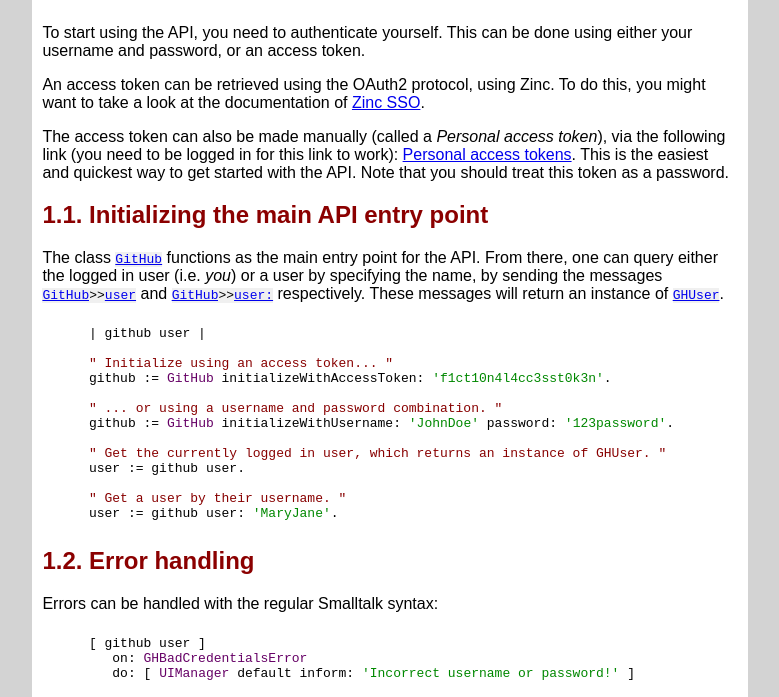
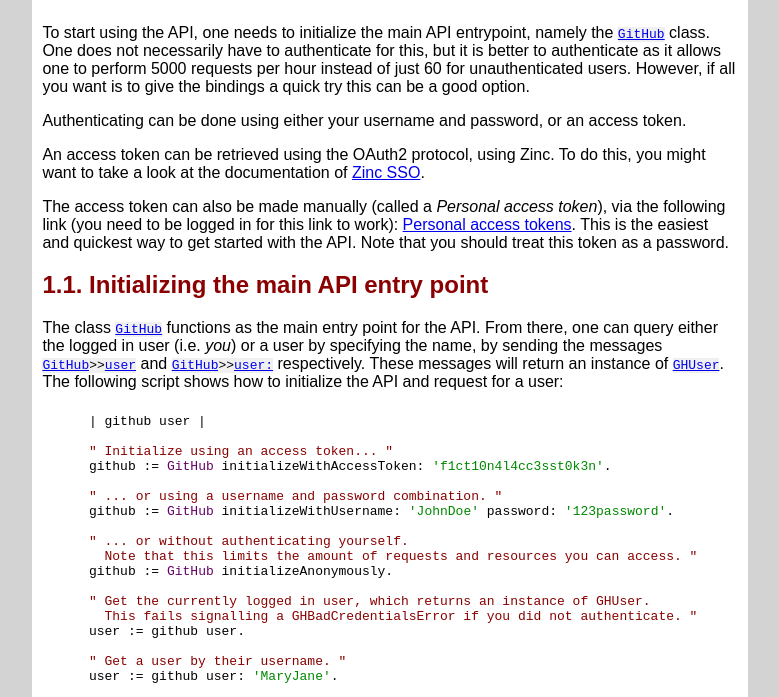
Before and after one commit to guillep/GitHub, a plain HTML site: page html-chap/getting-started.html in a window 1280 px wide. Shown: the part 50-747 px from the top of the page, without its empty margins (250-1029 px from the left). Drawn offline with Linux system fonts and the light colour scheme.

Commit message:
Build documentation.

```diff
--- a/html-chap/getting-started.html
+++ b/html-chap/getting-started.html
@@ -23,7 +23,10 @@
 <h1>Getting started</h1>
 <a id="getting-started"></a>
 <p>
-To start using the API, you need to authenticate yourself. This can be done using either your username and password, or an access token.
+To start using the API, one needs to initialize the main API entrypoint, namely the <code><a href="https://github.com/Balletie/GitHub/tree/master/GitHub.package/GitHub.class/README.md">GitHub</a></code> class. One does not necessarily have to authenticate for this, but it is better to authenticate as it allows one to perform 5000 requests per hour instead of just 60 for unauthenticated users. However, if all you want is to give the bindings a quick try this can be a good option.
+</p>
+<p>
+Authenticating can be done using either your username and password, or an access token.
 </p>
 <p>
 An access token can be retrieved using the OAuth2 protocol, using Zinc. To do this, you might want to take a look at the documentation of <a href="https://github.com/svenvc/docs/blob/master/zinc/zinc-sso-paper.md">Zinc SSO</a>.
@@ -35,7 +38,7 @@
 <h2>1.1. Initializing the main API entry point</h2>
 
 <p>
-The class <code><a href="https://github.com/Balletie/GitHub/tree/master/GitHub.package/GitHub.class/README.md">GitHub</a></code> functions as the main entry point for the API. From there, one can query either the logged in user (i.e. <em>you</em>) or a user by specifying the name, by sending the messages <code><a href="https://github.com/Balletie/GitHub/tree/master/GitHub.package/GitHub.class/README.md">GitHub</a></code><code>&gt;&gt;</code><code><a href="https://github.com/Balletie/GitHub/tree/master/GitHub-Users.package/GitHub.extension/instance/user.st">user</a></code> and <code><a href="https://github.com/Balletie/GitHub/tree/master/GitHub.package/GitHub.class/README.md">GitHub</a></code><code>&gt;&gt;</code><code><a href="https://github.com/Balletie/GitHub/tree/master/GitHub-Users.package/GitHub.extension/instance/user..st">user:</a></code> respectively. These messages will return an instance of <code><a href="https://github.com/Balletie/GitHub/tree/master/GitHub-Users.package/GHUser.class/README.md">GHUser</a></code>.
+The class <code><a href="https://github.com/Balletie/GitHub/tree/master/GitHub.package/GitHub.class/README.md">GitHub</a></code> functions as the main entry point for the API. From there, one can query either the logged in user (i.e. <em>you</em>) or a user by specifying the name, by sending the messages <code><a href="https://github.com/Balletie/GitHub/tree/master/GitHub.package/GitHub.class/README.md">GitHub</a></code><code>&gt;&gt;</code><code><a href="https://github.com/Balletie/GitHub/tree/master/GitHub-Users.package/GitHub.extension/instance/user.st">user</a></code> and <code><a href="https://github.com/Balletie/GitHub/tree/master/GitHub.package/GitHub.class/README.md">GitHub</a></code><code>&gt;&gt;</code><code><a href="https://github.com/Balletie/GitHub/tree/master/GitHub-Users.package/GitHub.extension/instance/user..st">user:</a></code> respectively. These messages will return an instance of <code><a href="https://github.com/Balletie/GitHub/tree/master/GitHub-Users.package/GHUser.class/README.md">GHUser</a></code>. The following script shows how to initialize the API and request for a user:
 </p>
 <figure><pre><code class="smalltalk">| github user |
 
@@ -45,7 +48,12 @@
 &quot; ... or using a username and password combination. &quot;
 github := GitHub initializeWithUsername: 'JohnDoe' password: '123password'.
 
-&quot; Get the currently logged in user, which returns an instance of GHUser. &quot;
+&quot; ... or without authenticating yourself.
+  Note that this limits the amount of requests and resources you can access. &quot;
+github := GitHub initializeAnonymously.
+
+&quot; Get the currently logged in user, which returns an instance of GHUser.
+  This fails signalling a GHBadCredentialsError if you did not authenticate. &quot;
 user := github user.
 
 &quot; Get a user by their username. &quot;
```
Also changed, not shown: html-mono/index.html (+11 -3 lines).
